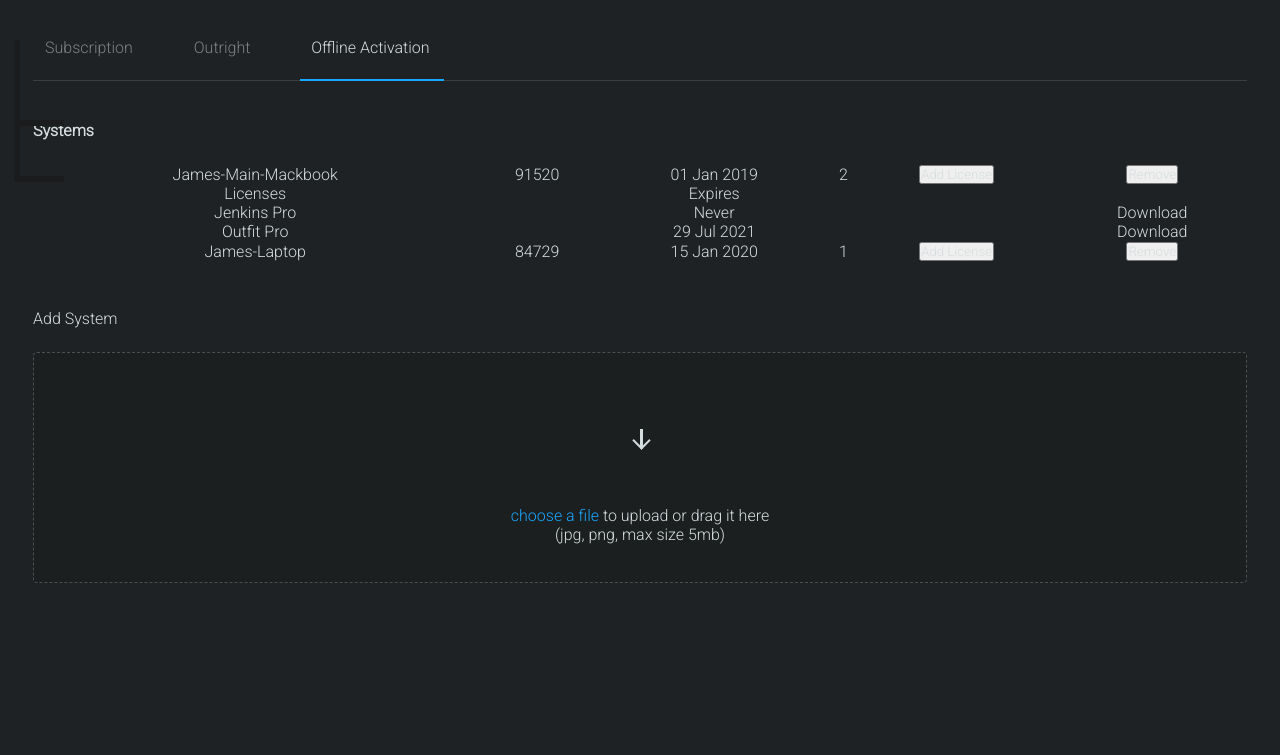
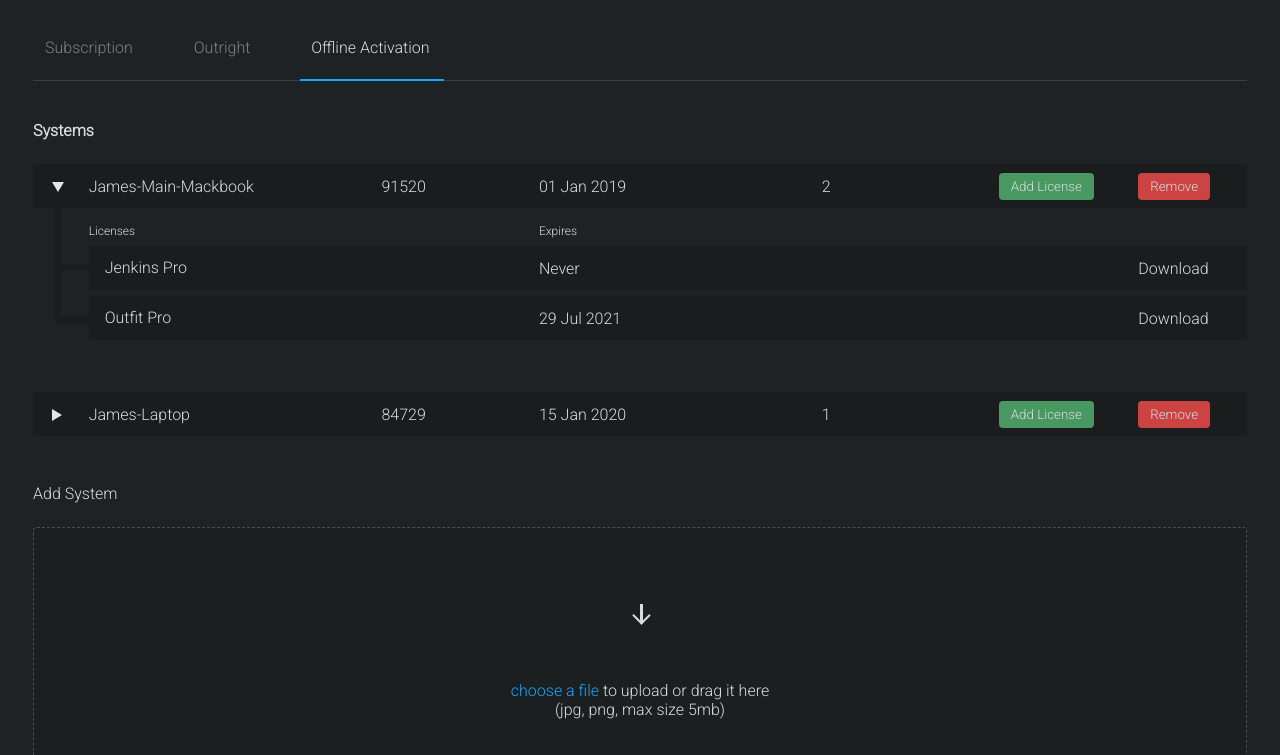
Before and after one commit to garoberberian/simply-internship-homeworks, a plain HTML site: page HW-5/index.html in a window 1280 px wide. Shown: the part 80-835 px from the top of the page. Before the commit the page ends 800 px from the top, so only its background shows below. Drawn offline with Linux system fonts and the light colour scheme.

Commit message:
Update style.css

```diff
--- a/HW-5/style.css
+++ b/HW-5/style.css
@@ -11,7 +11,6 @@
 body {
   width: calc(100% - 68px);
   margin: auto;
-  text-align: center;
   background-color: #1f2224;
 }
 
@@ -287,7 +286,7 @@ body {
 }
 
 .systems__systems__connecting-lines__horizontal-line {
-  width: 40px;
+  width: 26px;
   height: 6px;
   background-color: #1a1c1e;
 }
@@ -316,6 +315,7 @@ body {
 }
 
 .add-system__b {
+  text-align: center;
   margin-top: 76px;
 }
 
@@ -416,30 +416,27 @@ button {
   }
 
   .systems__connecting-lines {
-    top: 120px;
+    top: 288px;
     width: 6px;
-    height: 140px;
+    height: 115px;
     background-color: #1a1c1e;
+    left: 55px;
   }
 
   .systems__systems__connecting-lines__horizontal-line:nth-child(1) {
     position: absolute;
-    top: 80px;
+    top: 56px;
+    width: 40px;
   }
 
   .systems__systems__connecting-lines__horizontal-line:nth-child(2) {
     position: absolute;
-    top: 136px;
+    top: 109px;
+    width: 40px;
   }
 
   .systems {
     position: relative;
-  }
-
-  .systems__systems__connecting-lines__horizontal-line {
-    width: 50px;
-    height: 6px;
-    background-color: #1a1c1e;
   }
 
   .systems__info2 div {
@@ -513,7 +510,8 @@ button {
 }
 
 .free-text, .pro-text, .vip-text {
-    position: absolute;
+  position: absolute;
+  text-align: center;
   width: 56px;
   height: 20px;
   font-size: 14px;
@@ -622,98 +620,7 @@ button {
 }
 
 
-/*
-.td1::after {
-  content: 'System Name';
-  display: block;
-  position: absolute;
-  top: -20px;
-  left: 12px;
-  font-size: 12px;
-}
-.td2::after {
-    content: 'ID';
-    display: block;
-    position: absolute;
-    top: -20px;
-    left: 30px;
-    font-size: 12px;
-}
-.td3::after {
-  content: 'Created date';
-  display: block;
-  position: absolute;
-  top: -20px;
-  left: 36px;
-  font-size: 12px;
-}
-.td4::after {
-  content: 'Active Licenses';
-  display: block;
-  position: absolute;
-  top: -20px;
-  left: -130px;
-  font-size: 12px;
-  width: 100px;
-} */
 
-.td1::before {
-  content: '';
-  display: inline-block;
-  position: absolute;
-  top: 20px;
-  border-left: 6px solid transparent;
-  border-right: 6px solid transparent;
-  border-top: 10px solid #E5E5E5;
-  left: 15px;
-}
-
-.td1-bb::before {
-  content: '';
-  display: inline-block;
-  position: absolute;
-  top: 20px;
-  border-top: 6px solid transparent;
-  border-left: 10px solid #E5E5E5;
-  border-bottom: 6px solid transparent;
-
-}
-
-.small {
-  font-size: 12px;
-  text-align: left;
-}
-.small td {
-  padding-bottom: 8px;
-}
-
-.dwnld {
-  text-align: left;
-  background-color: #1A1C1E;
-  border: none;
-  padding-right: 14px;
-}
-
-.short-btn {
-  text-align: left;
-}
-
-.small td1 {
-  padding-left: 15px;
-}
-
-.small-td2 {
-  text-align: right;
-}
-
-.small-td3, .td3-short{
-  text-align: left;
-  padding-left: 81px;
-}
-
-.xyz {
-  padding-top: 5px;
-}
 
 .pro-text, .vip-text {
   opacity: 0.5;
@@ -749,11 +656,132 @@ button {
   left: -5px;
 }
 
-td {
-  overflow-x: auto;
+tr {
+    overflow-x: scroll;
     overflow-y: hidden;
 }
 
 table {
   width: 100%;
 }
+
+.small-td1 {
+  padding-left: 20px;
+}
+
+
+.tddd1 {
+  padding-left: 44px;
+}
+
+.tddd3 {
+  padding-left: 66px;
+}
+.tddd5 {
+  padding-left: 80px;
+}
+
+.tddd7 {
+  padding-left: 76px;
+}
+
+.tddd8 {
+  padding-left: 76px;
+}
+
+.tddd9 {
+  padding-left: 115px;
+}
+
+.tddd11 {
+  padding-left: 15px;
+}
+
+.tddd13 {
+  padding-left: 14px;
+}
+
+.black {
+  background-color: #1A1C1E;
+  color: #D6DDDE;
+}
+
+.tddd10 button, .tddd12 button{
+  padding: 6px 12px;
+}
+
+.lightblack {
+  background-color: #1F2224;
+}
+.arrow-down {
+  position: relative;
+}
+
+
+.arrow-down::before {
+  content: '';
+  display: inline-block;
+  position: absolute;
+  top: 18px;
+  border-left: 6px solid transparent;
+  border-right: 6px solid transparent;
+  border-top: 10px solid #E5E5E5;
+  left: 19px;
+}
+
+.arrow-right {
+  position: relative;
+}
+.arrow-right::before {
+  content: '';
+  display: inline-block;
+  position: absolute;
+  top: 17px;
+  border-top: 6px solid transparent;
+  border-left: 10px solid #E5E5E5;
+  border-bottom: 6px solid transparent;
+  left: 19px;
+}
+
+.pad1312 {
+  padding-top: 13px;
+  padding-bottom: 12px;
+}
+
+.pad1213 {
+  padding-top: 12px;
+  padding-bottom: 13px;
+  padding-left: 16px;
+}
+
+.pad168 {
+  font-size: 12px;
+  padding-top: 16px;
+  padding-bottom: 8px;
+}
+
+.space {
+  padding-top: 6px;
+}
+
+.pad6 {
+  padding-top: 6px;
+}
+
+.pad52 {
+  padding-top: 52px;
+  background-color: #1F2224;
+}
+
+.add-license-btn {
+  border: none;
+  border-radius: 4px;
+  background: #499861;
+
+}
+
+.remove-btn {
+  border: none;
+  background: #CC4343;
+  border-radius: 4px;
+}
```
